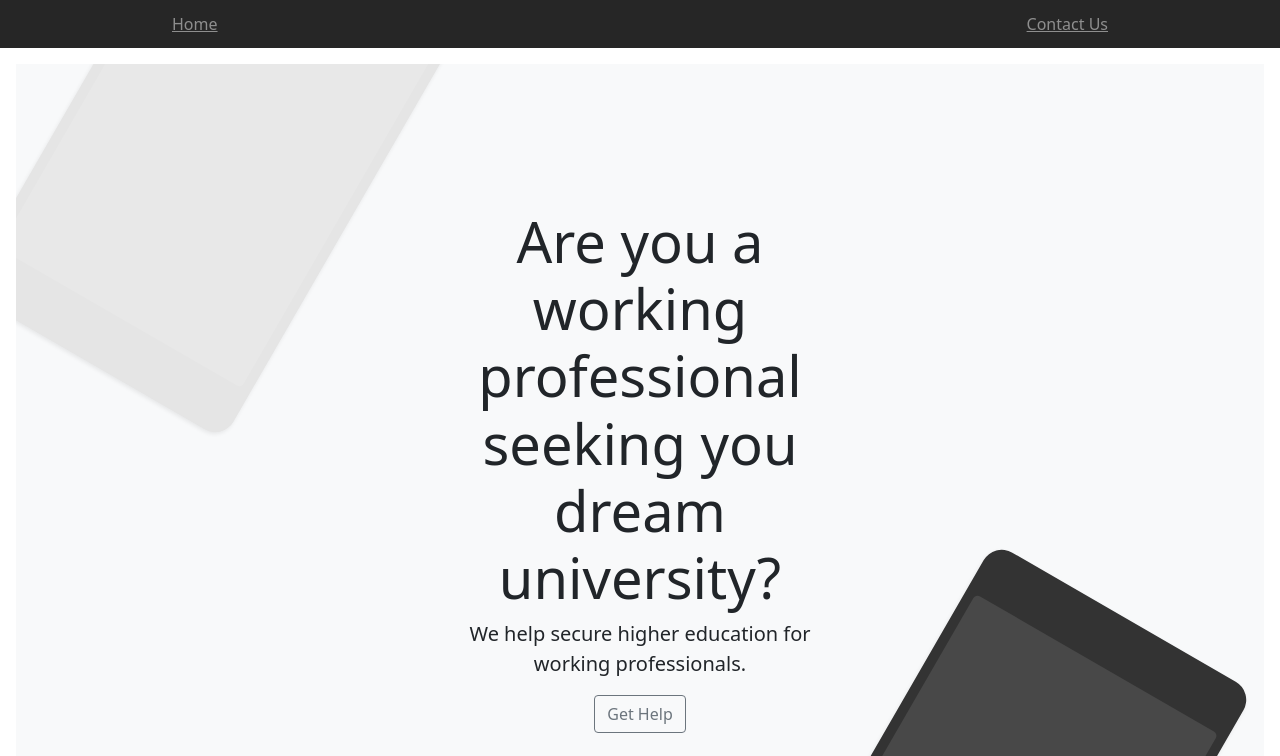
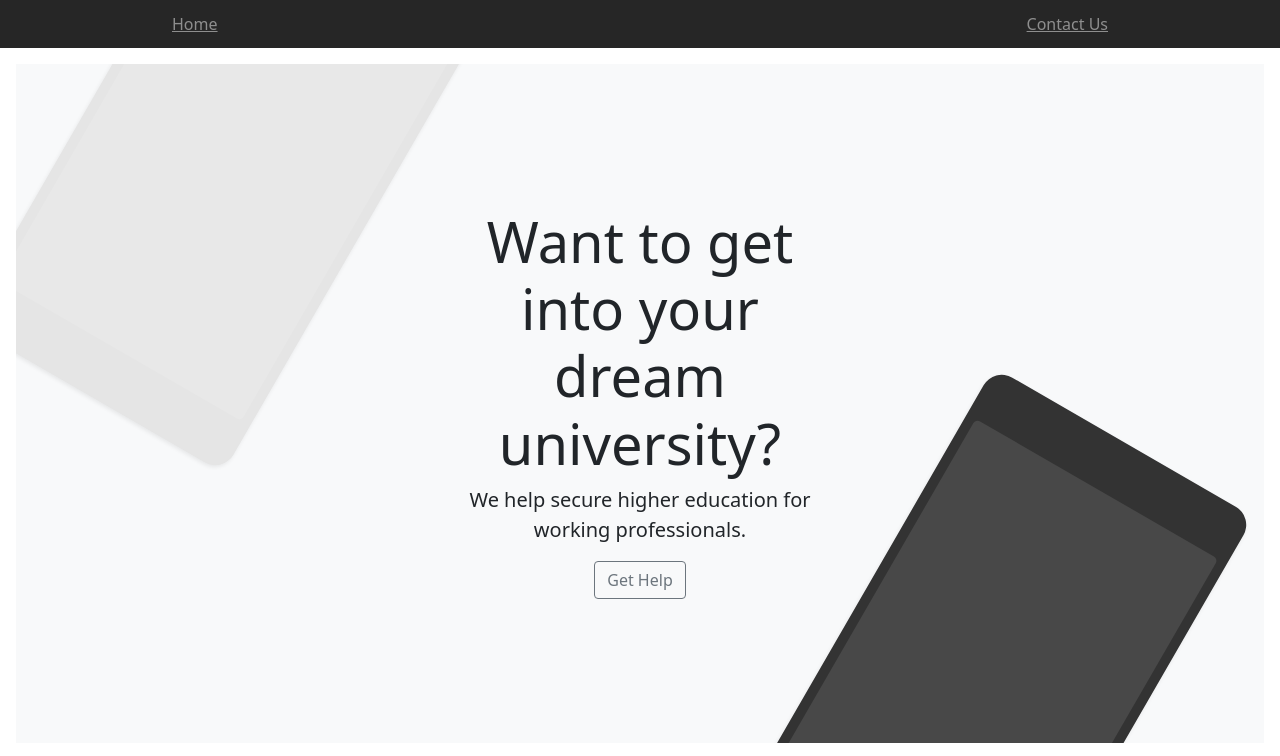
Before and after one commit to Fredenck/LoanLandingPage, a plain HTML site: page index.html in a window 1280 px wide. Shown: the top 756 px of the page. Drawn offline with Linux system fonts and the light colour scheme.

Commit message:
shorten catchphras

```diff
--- a/index.html
+++ b/index.html
@@ -50,7 +50,7 @@
 <main>
   <div class="position-relative overflow-hidden p-3 p-md-5 m-md-3 text-center bg-light">
     <div class="col-md-5 p-lg-5 mx-auto my-5">
-      <h1 class="display-4 fw-normal">Are you a working professional seeking you dream university?</h1>
+      <h1 class="display-4 fw-normal">Want to get into your dream university?</h1>
       <p class="lead fw-normal">We help secure higher education for working professionals.</p>
       <a class="btn btn-outline-secondary" href="pricing/index.html">Get Help</a>
     </div>
```
